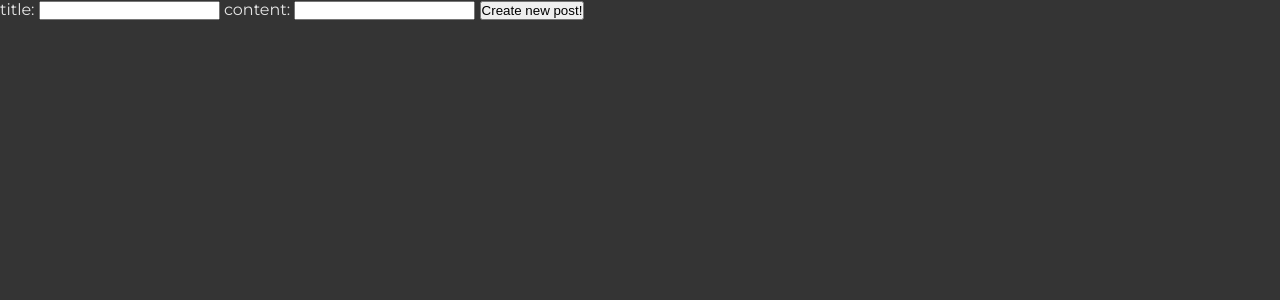
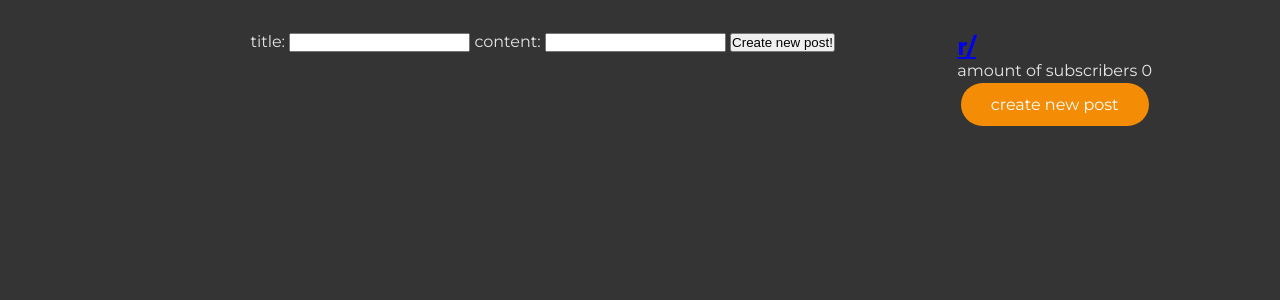
Before and after one commit to IanSpeelman/simplereddit, a Node server app: template views/newpost.ejs in a window 1280 px wide. Shown: the part 80-380 px from the top of the page. Run offline with Node 20, Linux system fonts and the light colour scheme; the template is opened without the code that fills it, so the values that code supplies are empty; some libraries are stand-ins or nearby versions.

Commit message:
adding some styles on the subreddit page

```diff
--- a/public/css/style.css
+++ b/public/css/style.css
@@ -42,6 +42,36 @@ header nav ul{
       flex-direction: row;
 }
 
+.subcontainer{
+      width: 80%;
+      margin: 0 auto;
+      margin-top: 2em;
+      display: flex;
+      flex-direction: row-reverse;
+      justify-content: space-between;
+
+}
+.subcontainer #postcontainer{
+      flex-grow: 1;
+      display: flex;
+      flex-direction: column;
+      align-items: center;
+
+}
+.button{
+      padding: .75em 1.5em;
+      border-radius: 5em;
+      background-color: #575757;
+      margin: .2em;
+      color: white;
+      text-decoration: none;
+      text-align: center;
+
+}
+.button a {
+      text-decoration: none;
+      color: white;
+}
 .highlight{
       background-color: #f48c06;
       color: black;
@@ -50,5 +80,4 @@ header nav ul{
 }
 .highlight:hover{
       box-shadow: 0px 0px 10px #f48c06;
-
 }
--- a/views/newpost.ejs
+++ b/views/newpost.ejs
@@ -1,8 +1,32 @@
 <%- include("partials/head") %>
-<form action="/r/<%= sub %>" method="post">
-      <label for="title">title: </label><input type="text" name="title" id="title">
-      <label for="content">content: </label><input type="text" name="content" id="content">
-      <input type="hidden" name="sub" id="sub" value="<%= sub %>">
-      <button>Create new post!</button>
-</form>
+<div class="subcontainer">
+      <section id="subheader">
+            <div>
+                  <h1><a href="/r?q=<%= sub.name %>">r/<%= sub.name %></a></h1>
+                  <p>amount of subscribers <%= sub.members.length %></p>
+                  <p><%= sub.description %></p>
+            </div>
+            <div class="highlight button">
+                  <a href="/r/<%= sub %>/new"> create new post</a>
+            </div>
+      </section>
+      <section id="postcontainer">
+            <form action="/r/<%= sub.name %>" method="post">
+                  <label for="title">title: </label><input type="text" name="title" id="title">
+                  <label for="content">content: </label><input type="text" name="content" id="content">
+                  <input type="hidden" name="sub" id="sub" value="<%= sub.name %>">
+                  <button>Create new post!</button>
+            </form>
+
+      </section>
+</div>
+
+
+
+
+
+
+
+
+
 <%- include("partials/footer") %>
```
Also changed, not shown: views/newsub.ejs (+25 -5 lines), views/sub.ejs (+4 -3 lines).
